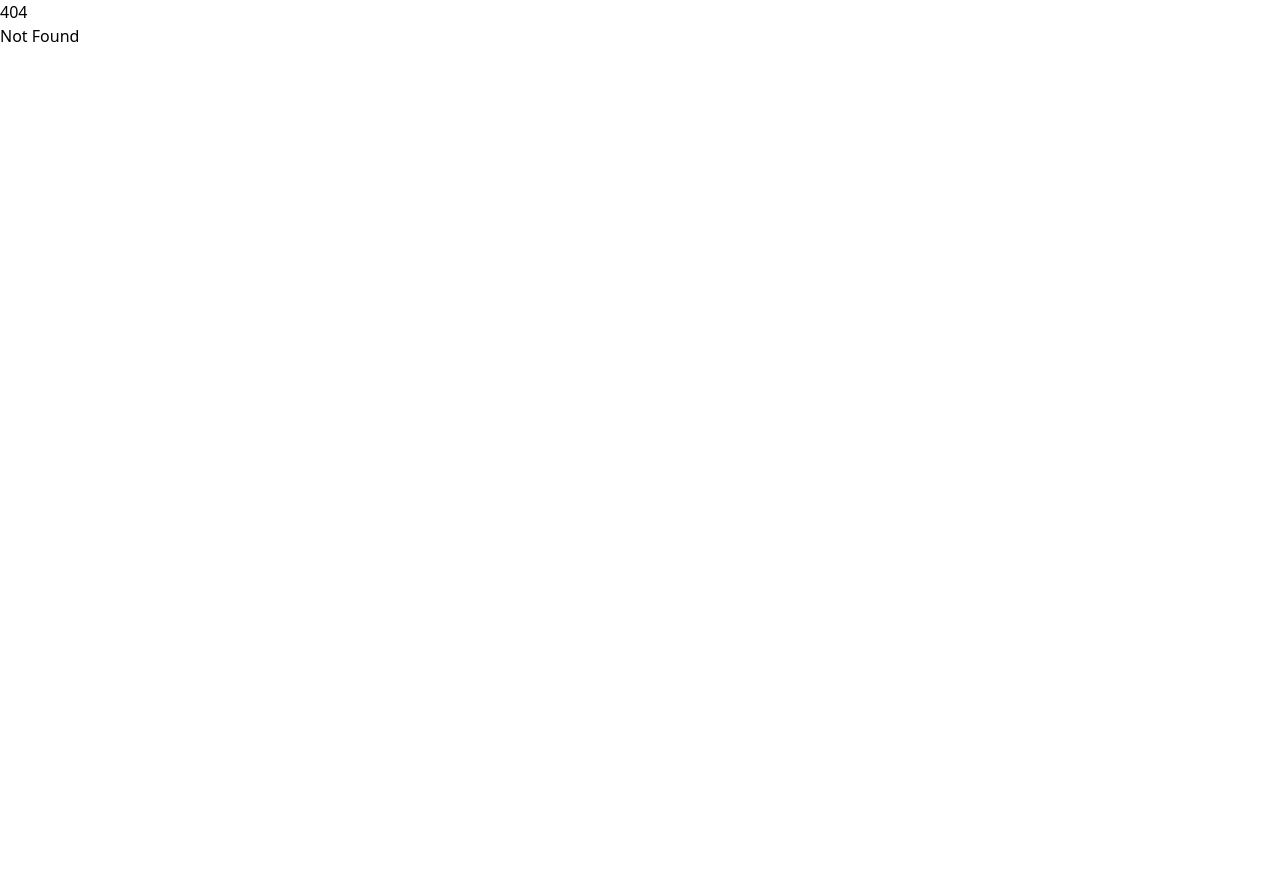
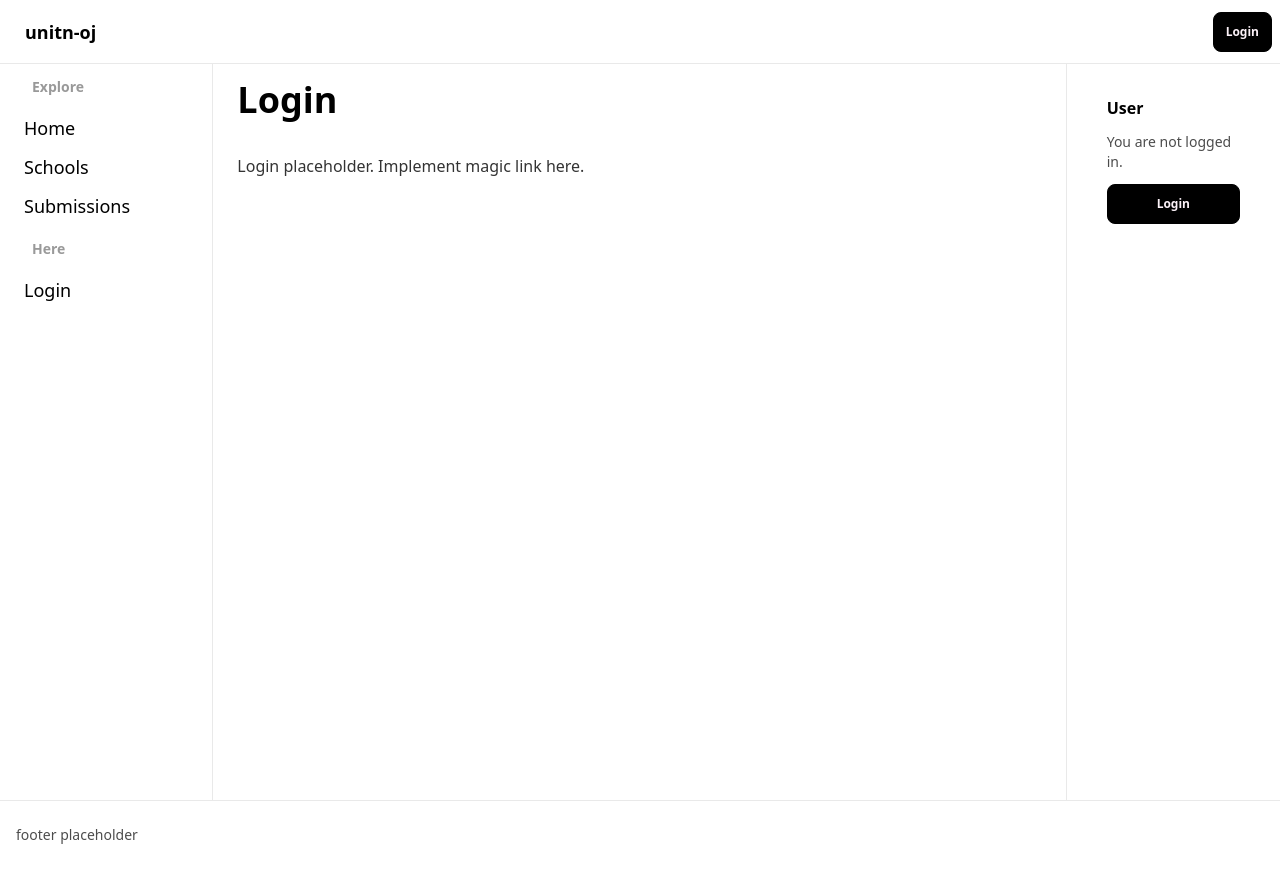
Before and after one commit to yifen9/unitn-oj, a SvelteKit app in the folder frontend/: page /login in a window 1280 px wide. Before the commit this address had no page. Before the commit the page ends 800 px from the top, so only its background shows below. Built offline with nearby package versions, Linux system fonts and the light colour scheme.

Commit message:
basic Homepage

```diff
--- /dev/null
+++ b/frontend/src/lib/components/SideMenu.svelte
@@ -0,0 +1,33 @@
+<script lang="ts">
+import { derived } from "svelte/store";
+import { page } from "$app/stores";
+
+type Crumb = { label: string; href: string };
+
+const crumbs = derived(page, ($page): Crumb[] => {
+	const segs = $page.url.pathname.split("/").filter(Boolean);
+	let path = "";
+	return segs.map((seg) => {
+		path += `/${seg}`;
+		const raw = decodeURIComponent(seg).replace(/[-_]/g, " ");
+		const label = raw.charAt(0).toUpperCase() + raw.slice(1);
+		return { label, href: path };
+	});
+});
+</script>
+
+<nav aria-label="Site navigation">
+	<ul class="menu menu-lg rounded-none bg-base-100 w-full">
+		<li><h2 class="menu-title">Explore</h2></li>
+		<li><a href="/">Home</a></li>
+		<li><a href="/schools">Schools</a></li>
+		<li><a href="/submissions">Submissions</a></li>
+
+		{#if $crumbs.length}
+			<li><h2 class="menu-title">Here</h2></li>
+			{#each $crumbs as c}
+				<li><a href={c.href}>{c.label}</a></li>
+			{/each}
+		{/if}
+	</ul>
+</nav>
--- /dev/null
+++ b/frontend/src/lib/components/UserPanel.svelte
@@ -0,0 +1,23 @@
+<script lang="ts">
+const user = null as { name: string; email: string } | null;
+</script>
+
+<div class="card bg-base-200">
+	<div class="card-body gap-3">
+		<h2 class="card-title text-base">User</h2>
+		{#if user}
+			<div class="space-y-1">
+				<div class="font-medium">{user.name}</div>
+				<div class="text-sm opacity-70">{user.email}</div>
+			</div>
+			<div class="card-actions">
+				<a href="/logout" class="btn btn-sm w-full">Logout</a>
+			</div>
+		{:else}
+			<p class="text-sm opacity-70">You are not logged in.</p>
+			<div class="card-actions">
+				<a href="/login" class="btn btn-sm btn-primary w-full">Login</a>
+			</div>
+		{/if}
+	</div>
+</div>
--- a/frontend/src/routes/+layout.svelte
+++ b/frontend/src/routes/+layout.svelte
@@ -1,7 +1,40 @@
-<script>
+<script lang="ts">
 import "../app.css";
+import SideMenu from "$lib/components/SideMenu.svelte";
+import UserPanel from "$lib/components/UserPanel.svelte";
 </script>
 
-<div class="min-h-dvh bg-base-100 text-base-content">
-	<slot />
+<header class="navbar fixed top-0 inset-x-0 z-50 h-14 bg-base-100 border-b border-base-300/60">
+	<div class="navbar-start">
+		<a href="/" class="btn btn-ghost text-lg font-semibold">unitn-oj</a>
+	</div>
+	<div class="navbar-end gap-2">
+		<a href="/login" class="btn btn-sm btn-primary">Login</a>
+	</div>
+</header>
+
+<div class="pt-14 min-h-dvh bg-base-100 text-base-content">
+	<div class="w-full">
+		<div class="grid grid-cols-1 lg:grid-cols-12 divide-x divide-base-300/60">
+			<aside class="hidden lg:block lg:col-span-2">
+				<div class="sticky top-14 h-[calc(100dvh-3.5rem)] overflow-y-auto">
+					<SideMenu />
+				</div>
+			</aside>
+
+			<main class="lg:col-span-8 p-6 min-h-[60dvh]">
+				<slot />
+			</main>
+
+			<aside class="hidden lg:block lg:col-span-2">
+				<div class="sticky top-14 h-[calc(100dvh-3.5rem)] overflow-y-auto p-4">
+					<UserPanel />
+				</div>
+			</aside>
+		</div>
+	</div>
 </div>
+
+<footer class="border-t border-base-300/60 bg-base-100">
+	<div class="px-4 py-6 text-sm opacity-70">footer placeholder</div>
+</footer>
--- a/frontend/src/routes/+page.svelte
+++ b/frontend/src/routes/+page.svelte
@@ -2,6 +2,7 @@
 const msg: string = "Hello, unitn-oj";
 </script>
 
-<main class="container mx-auto p-8">
-	<h1 class="text-3xl font-bold">{msg}</h1>
-</main>
+<section class="prose max-w-none">
+	<h1>{msg}</h1>
+	<p>Center column content placeholder.</p>
+</section>
--- /dev/null
+++ b/frontend/src/routes/login/+page.svelte
@@ -0,0 +1,7 @@
+<script lang="ts">
+</script>
+
+<section class="prose max-w-none">
+	<h1>Login</h1>
+	<p>Login placeholder. Implement magic link here.</p>
+</section>
--- /dev/null
+++ b/frontend/src/routes/logout/+page.svelte
@@ -0,0 +1,4 @@
+<section class="prose max-w-none">
+	<h1>Logout</h1>
+	<p>Logout placeholder. Clear session here.</p>
+</section>
```
Also changed, not shown: 1 other file (tests, documents, lock files or other folders).
